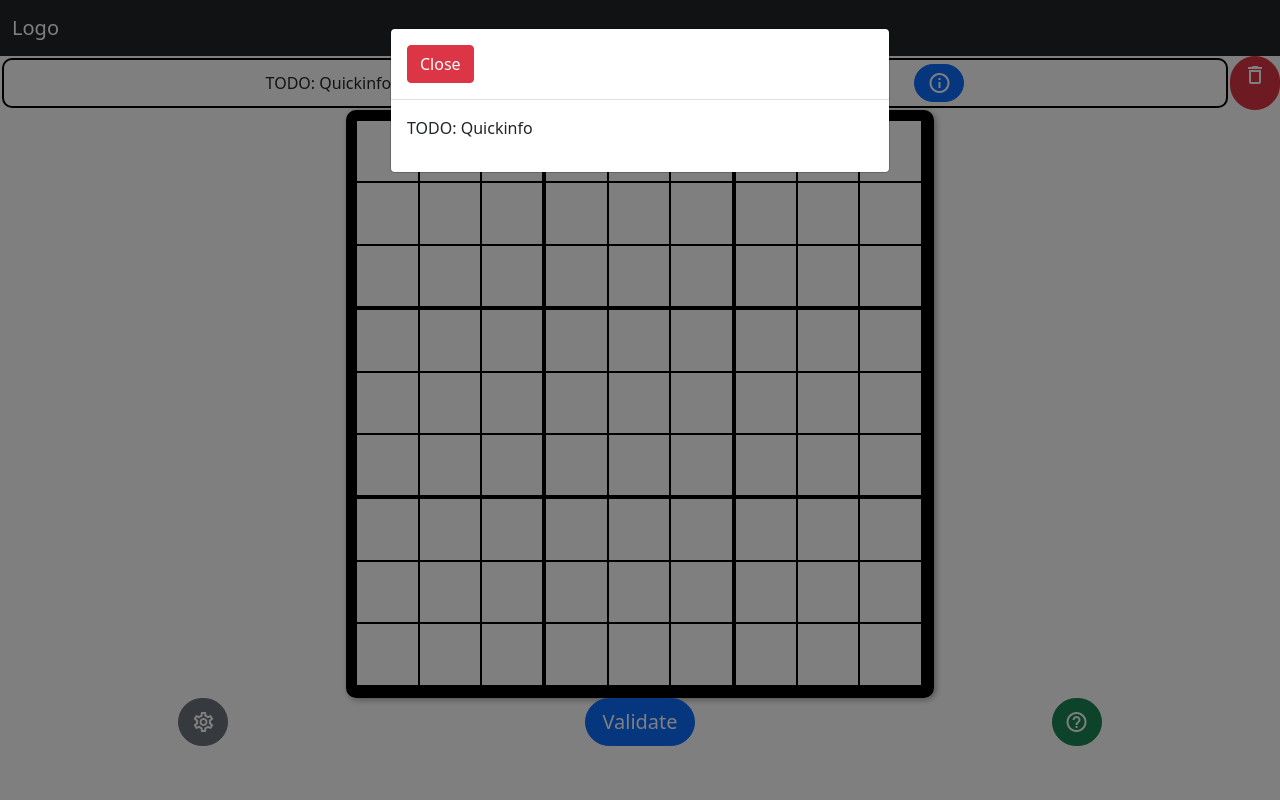
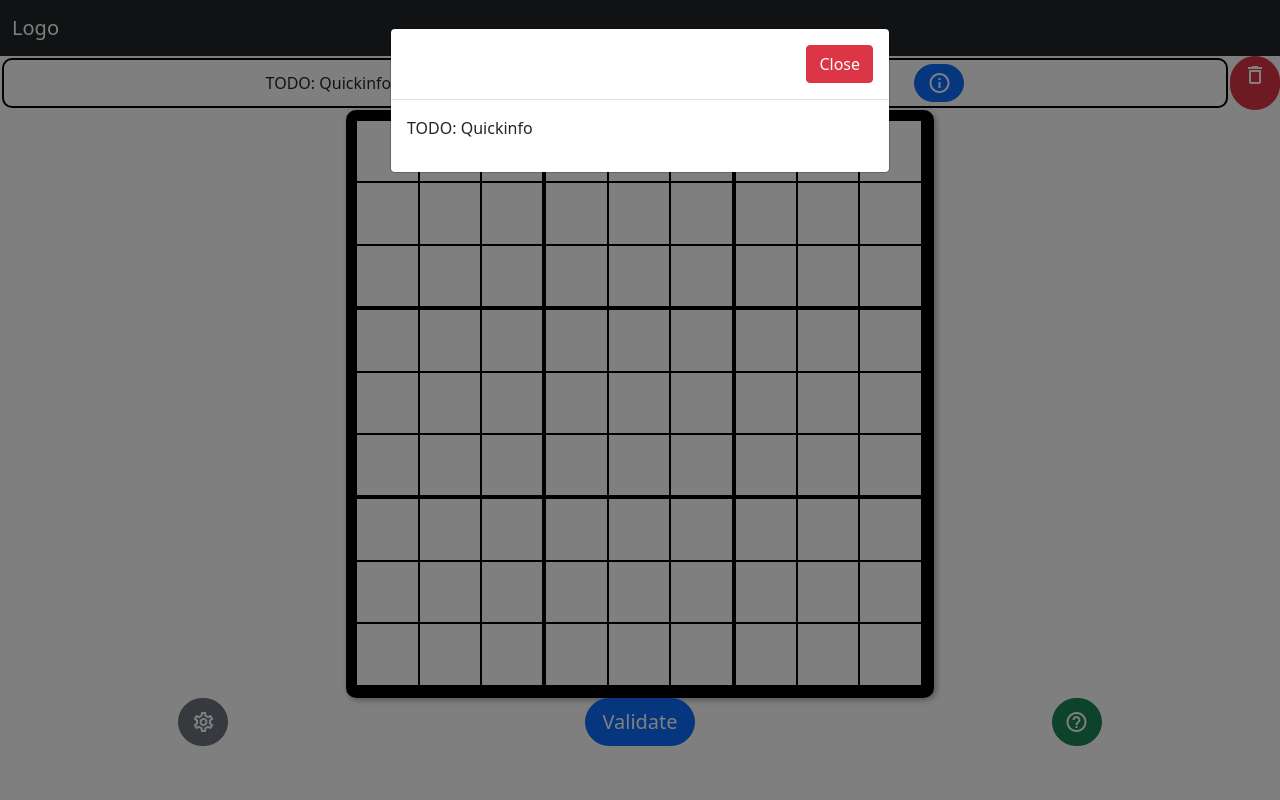
Before and after one commit to LucRome/Studienarbeit-Sudoku-Helper, a Django app: page / in a window 1280 px wide, after a click on "info". Run offline with Django 3.2, Linux system fonts and the light colour scheme.

Commit message:
Frontend: fix mistake

```diff
--- a/src/backend/templates/page_parts/top_components.html
+++ b/src/backend/templates/page_parts/top_components.html
@@ -21,7 +21,8 @@
       <div class="modal-dialog">
         <div class="modal-content">
           <div class="modal-header">
-            <button type="button" class="btn btn-danger" data-bs-dismiss="modal">Close</button>
+            <p></p> {# needed for float-end #}
+            <button type="button" class="btn btn-danger float-end" data-bs-dismiss="modal">Close</button>
           </div>
           <div class="modal-body">
             <p>{{text}}</p>
```
